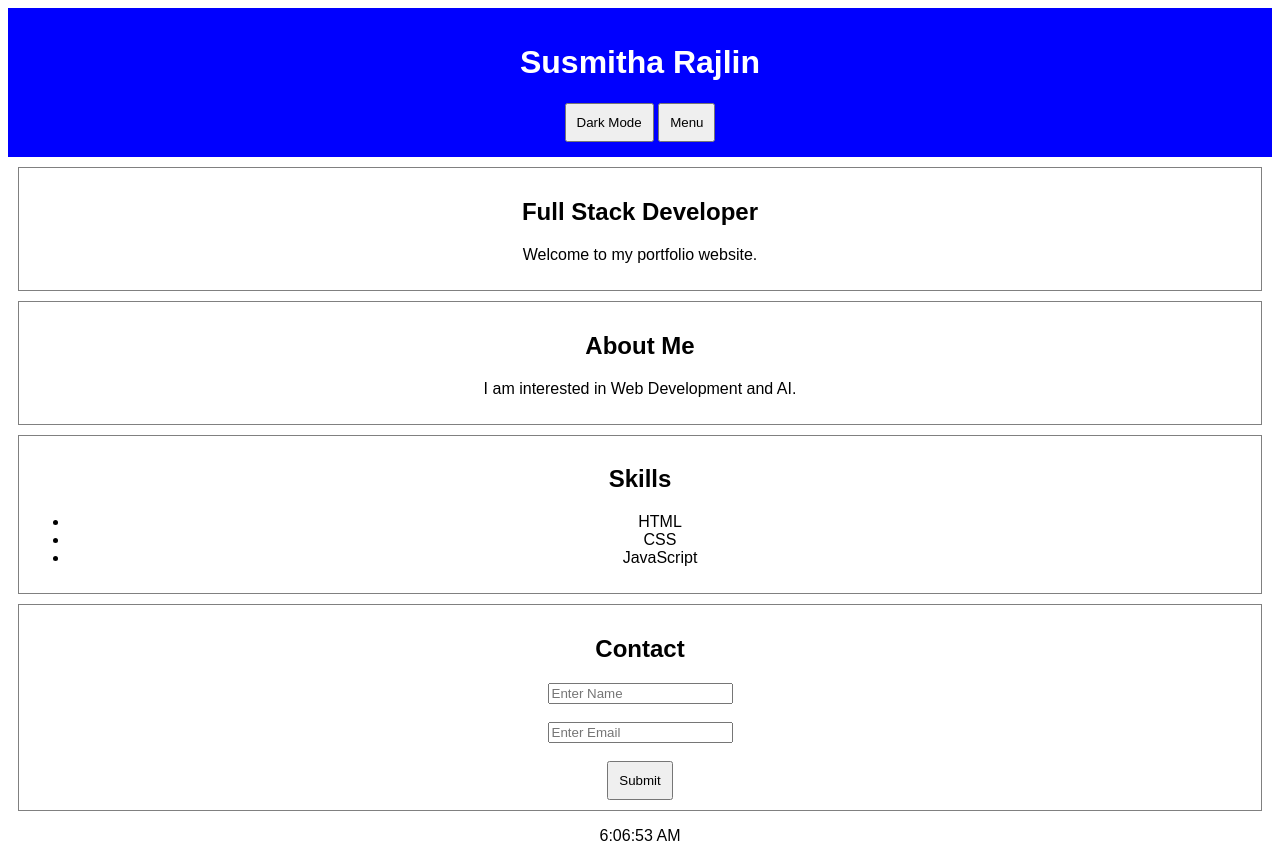
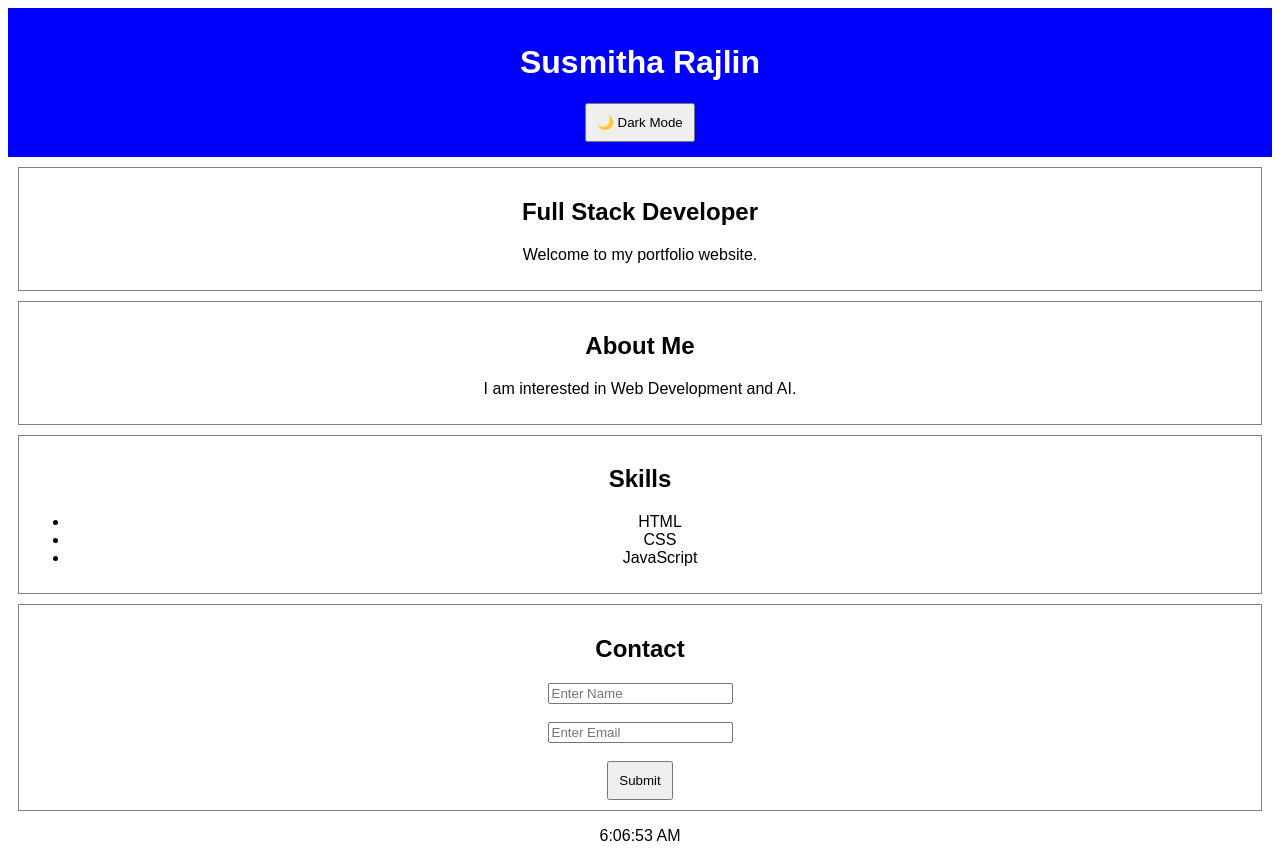
Before and after one commit to susmitha-rajlin/my-portfolio-day-2, a plain HTML site: page index.html in a window 1280 px wide. Drawn offline with Linux system fonts and the light colour scheme.

Commit message:
Add files via upload

```diff
--- a/index.html
+++ b/index.html
@@ -8,8 +8,7 @@
 
     <header>
         <h1>Susmitha Rajlin</h1>
-        <button id="themeBtn"> Dark Mode</button>
-        <button id="menuBar">Menu</button>
+        <button onclick="changeMode()">🌙 Dark Mode</button>
     </header>
 
     <section>
```
